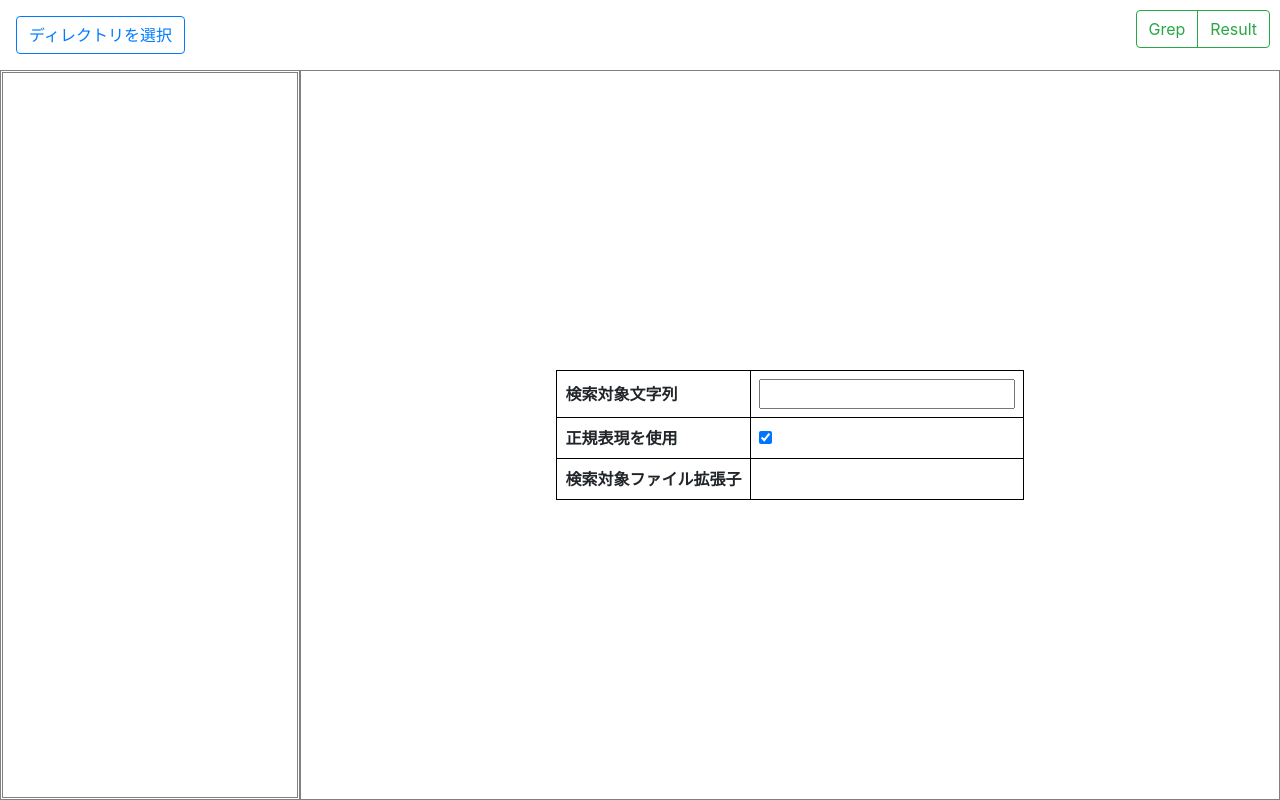
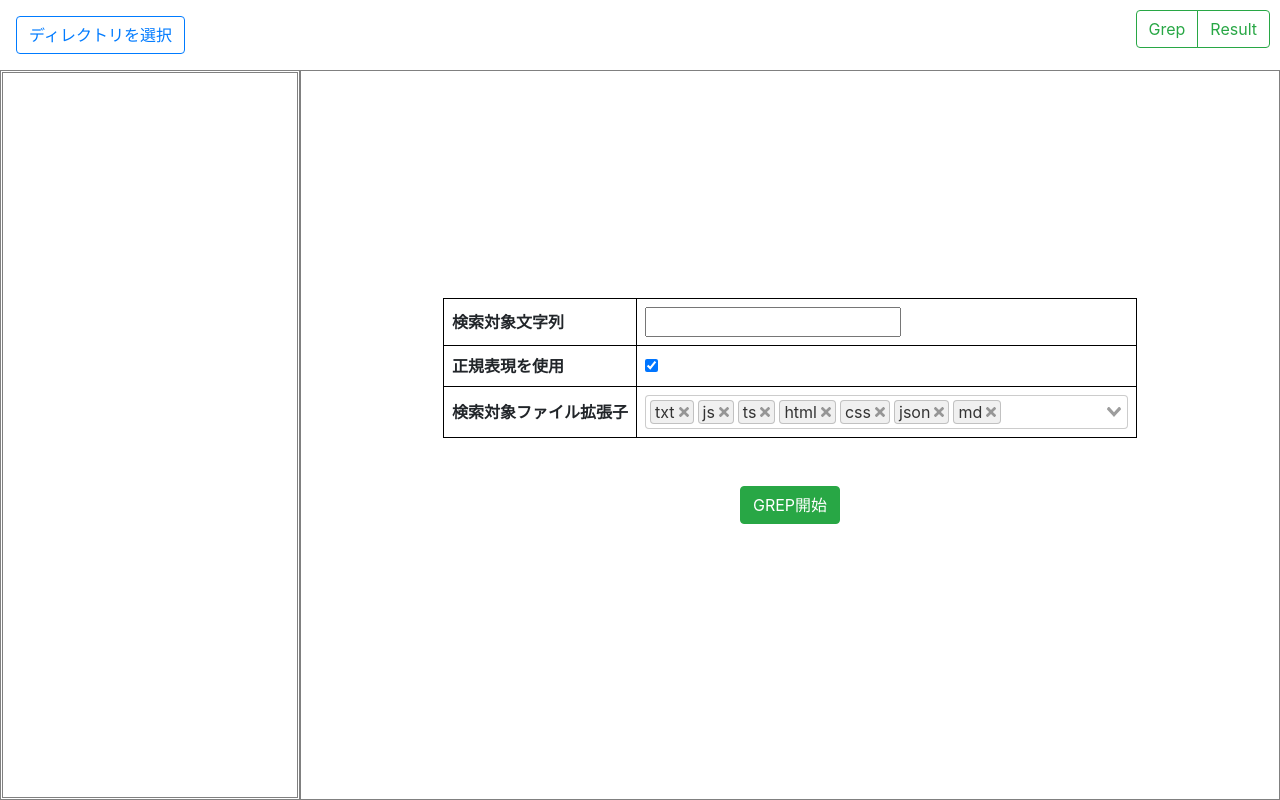
Before and after one commit to osawa-koki/simple-grep.ts, a Nuxt app: page /grep in a window 1280 px wide. Built offline with nearby package versions, Linux system fonts and the light colour scheme.

Commit message:
選択部分。

```diff
--- a/components/SearchOn.vue
+++ b/components/SearchOn.vue
@@ -12,19 +12,44 @@
         </tr>
         <tr>
           <th>検索対象ファイル拡張子</th>
-          <td></td>
+          <td>
+            <v-select :options="options" :value="selected_values" taggable multiple @input="setSelected" />
+          </td>
         </tr>
       </tbody>
     </table>
+    <div id="GrepButtonDiv">
+      <b-button variant="success" @click="grep_start">GREP開始</b-button>
+    </div>
   </div>
 </template>
 
 <script lang="ts">
 import Vue from 'vue';
-import vSelect from 'vue-select'
+import vSelect from 'vue-select';
 import 'vue-select/dist/vue-select.css';
 
+import { initialExtentionList, extentionList } from '@/src/data/extextions';
+
 export default Vue.extend({
+  name: 'SearchOn',
+  components: {
+    vSelect,
+  },
+  data() {
+    return {
+      options: extentionList,
+      selected_values: initialExtentionList
+    };
+  },
+  methods: {
+    setSelected(value: string[]) {
+      this.selected_values = value;
+    },
+    grep_start(): void {
+      this.$emit('grep_start', this.selected_values);
+    },
+  },
 });
 </script>
 
@@ -36,4 +61,13 @@ th, td {
   border: 1px solid black;
   padding: 0.5rem;
 }
+td {
+  width: 500px;
+}
+#GrepButtonDiv {
+  display: flex;
+  justify-content: center;
+  align-items: center;
+  margin: 3rem auto;
+}
 </style>
--- a/package.json
+++ b/package.json
@@ -16,11 +16,13 @@
     "test:e2e": "cross-env TEST=e2e ava ./test/e2e/**/*"
   },
   "dependencies": {
+    "@types/vue-select": "^3.16.2",
     "bootstrap": "^4.6.2",
     "bootstrap-vue": "^2.22.0",
     "core-js": "^3.25.3",
     "nuxt": "^2.15.8",
     "vue": "^2.7.10",
+    "vue-select": "^3.20.0",
     "vue-server-renderer": "^2.7.10",
     "vue-template-compiler": "^2.7.10"
   },
--- a/pages/grep.vue
+++ b/pages/grep.vue
@@ -8,7 +8,7 @@
       <b-button variant="outline-success">Result</b-button>
     </b-button-group>
     <div id="MainFrame">
-      <SearchOn v-if="isTabGrep" />
+      <SearchOn v-if="isTabGrep" @grep_start="grep_start" />
     </div>
   </div>
 </template>
@@ -46,6 +46,9 @@ export default Vue.extend({
     select_dir(): void {
       const DirSelector = this.$refs.dir_selector as HTMLInputElement;
       DirSelector.click();
+    },
+    grep_start(TargetExtentions: string[]): void {
+      console.log(TargetExtentions);
     },
   },
 });
--- /dev/null
+++ b/src/data/extextions.ts
@@ -0,0 +1,40 @@
+
+type extention = {
+  value: string;
+  selected: boolean;
+};
+
+const rawExtentionList: extention[] = [
+  { value: 'txt', selected: true },
+  { value: 'js', selected: true },
+  { value: 'ts', selected: true },
+  { value: 'html', selected: true },
+  { value: 'htm', selected: false },
+  { value: 'scss', selected: false },
+  { value: 'css', selected: true },
+  { value: 'json', selected: true },
+  { value: 'yaml', selected: false },
+  { value: 'yml', selected: false },
+  { value: 'md', selected: true },
+  { value: 'py', selected: false },
+  { value: 'rb', selected: false },
+  { value: 'pl', selected: false },
+  { value: 'java', selected: false },
+  { value: 'kt', selected: false },
+  { value: 'cs', selected: false },
+  { value: 'vb', selected: false },
+  { value: 'fs', selected: false },
+  { value: 'c', selected: false },
+  { value: 'cpp', selected: false },
+  { value: 'rs', selected: false },
+  { value: 'go', selected: false },
+  { value: 'r', selected: false },
+  { value: 'vue', selected: false },
+  { value: 'jsx', selected: false },
+  { value: 'tsx', selected: false },
+];
+
+const extentionList = rawExtentionList.map((extention) => extention.value);
+const initialExtentionList = rawExtentionList.filter((extention) => extention.selected).map((extention) => extention.value);
+
+export { initialExtentionList, extentionList };
```
Also changed, not shown: 1 other file (tests, documents, lock files or other folders).
